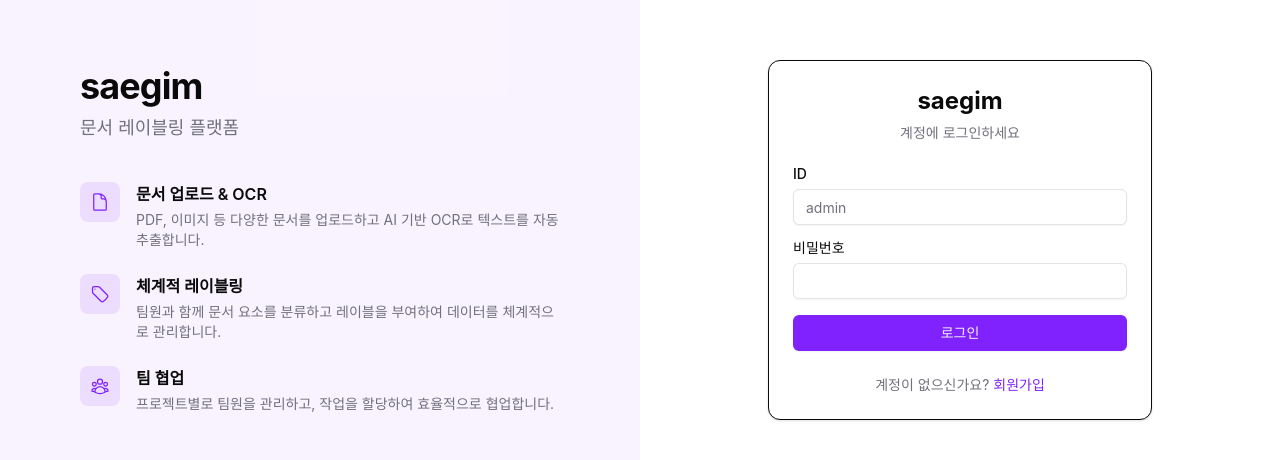
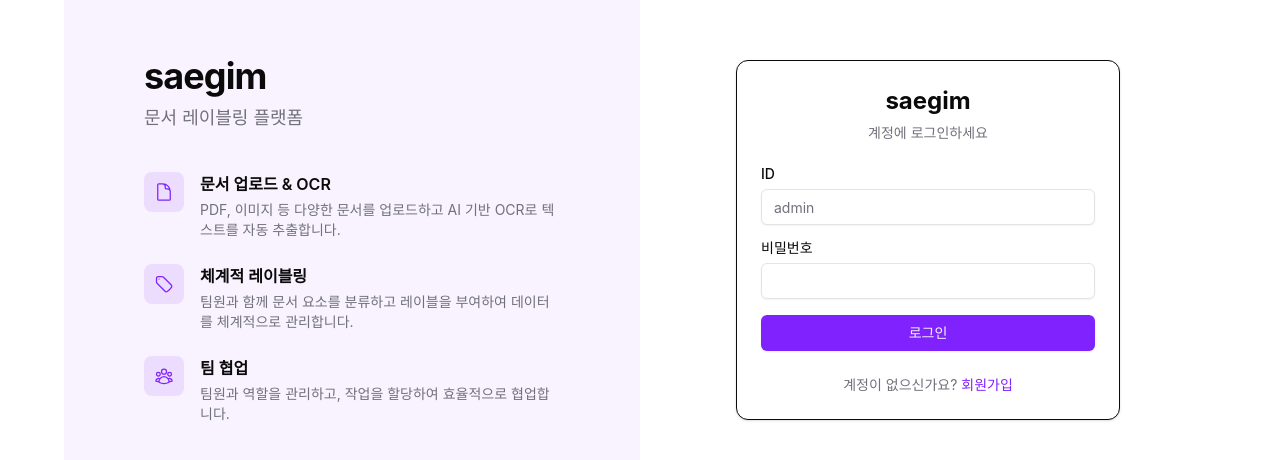
Before and after one commit to appleparan/saegim, a SvelteKit app in the folder saegim-frontend/: page /login in a window 1280 px wide. Shown: the part 160-620 px from the top of the page. Built offline with nearby package versions, Linux system fonts and the light colour scheme; no server answers.

Commit message:
fix: constrain auth layout width and fix hero text for E2E compatibility
Wrap login/register pages in max-w-6xl container to reduce gap between
hero and form on wide monitors. Change hero text to avoid "프로젝트"
keyword that conflicts with E2E text matching.

```diff
--- a/saegim-frontend/src/lib/components/layout/AuthHero.svelte
+++ b/saegim-frontend/src/lib/components/layout/AuthHero.svelte
@@ -1,4 +1,6 @@
-<div class="bg-primary/5 hidden flex-col justify-center px-12 lg:flex lg:w-1/2 xl:px-20">
+<div
+  class="bg-primary/5 hidden flex-col items-center justify-center px-12 lg:flex lg:w-1/2 xl:px-20"
+>
   <div class="max-w-lg">
     <h1 class="text-foreground text-4xl font-bold tracking-tight">saegim</h1>
     <p class="text-muted-foreground mt-2 text-lg">문서 레이블링 플랫폼</p>
@@ -78,7 +80,7 @@
         <div>
           <h3 class="text-foreground font-semibold">팀 협업</h3>
           <p class="text-muted-foreground mt-1 text-sm">
-            프로젝트별로 팀원을 관리하고, 작업을 할당하여 효율적으로 협업합니다.
+            팀원과 역할을 관리하고, 작업을 할당하여 효율적으로 협업합니다.
           </p>
         </div>
       </div>
--- a/saegim-frontend/src/routes/login/+page.svelte
+++ b/saegim-frontend/src/routes/login/+page.svelte
@@ -43,7 +43,7 @@
   }
 </script>
 
-<div class="flex min-h-screen">
+<div class="mx-auto flex min-h-screen w-full max-w-6xl">
   <AuthHero />
 
   <div class="flex w-full items-center justify-center px-4 lg:w-1/2">
--- a/saegim-frontend/src/routes/register/+page.svelte
+++ b/saegim-frontend/src/routes/register/+page.svelte
@@ -115,7 +115,7 @@
   }
 </script>
 
-<div class="flex min-h-screen">
+<div class="mx-auto flex min-h-screen w-full max-w-6xl">
   <AuthHero />
 
   <div class="flex w-full items-center justify-center px-4 lg:w-1/2">
```
